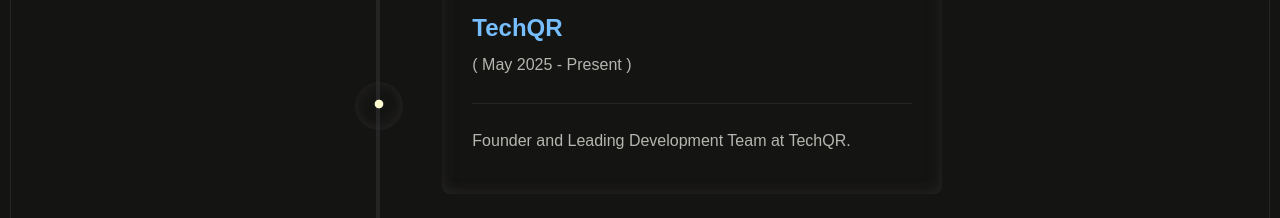
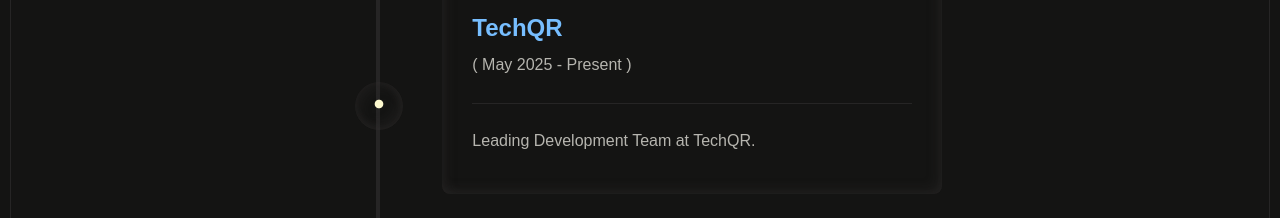
Before and after one commit to CoderVJain/varun-portfolio, a plain HTML site: page index.html in a window 1280 px wide. Shown: the part 1940-2158 px from the top of the page. Drawn offline with Linux system fonts and the light colour scheme; a web font is replaced by a local one.

Commit message:
changes in html

```diff
--- a/index.html
+++ b/index.html
@@ -292,7 +292,7 @@
                         </span>
                      </div>
                      <p class="pra-clr">
-                        Founder and Leading Development Team at TechQR.
+                        Leading Development Team at TechQR.
                      </p>
                   </div>
                   <div class="education-item cmn-shadow round8">
```
